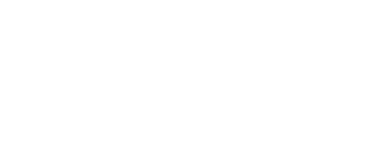
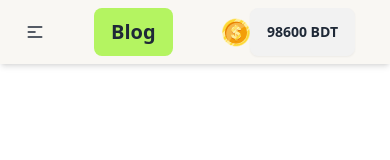
Before and after one commit to Orinakter/Assignment-5, a plain HTML site: page index.html in a window 390 px wide. Drawn offline with nearby package versions, Linux system fonts and the light colour scheme.

Commit message:
finish navbar part

```diff
--- a/index.html
+++ b/index.html
@@ -13,13 +13,73 @@
 
     <!-- Tailwind cdn link -->
     <script src="https://cdn.tailwindcss.com"></script>
+    <script>
+      tailwind.config = {
+        theme: {
+          extend: {
+            colors: {
+              clifford: '#da373d',
+              navcolor: '#F9F7F3',
+              navbutton: 'rgb(180, 244, 97)',
+
+
+
+
+            }
+          }
+        }
+      }
+    </script>
 
 </head>
-<body>
+ <body class="container mx-auto bg-gray-100">
+    <header class="sticky top-0 z-50 bg-navcolor shadow-md">
+        <div class="navbar bg-navcolor">
+            <div class="navbar-start ">
+              <div class="dropdown">
+                <div tabindex="0" role="button" class="btn btn-ghost lg:hidden">
+                  <svg
+                    xmlns="http://www.w3.org/2000/svg"
+                    class="h-5 w-5"
+                    fill="none"
+                    viewBox="0 0 24 24"
+                    stroke="currentColor">
+                    <path
+                      stroke-linecap="round"
+                      stroke-linejoin="round"
+                      stroke-width="2"
+                      d="M4 6h16M4 12h8m-8 6h16" />
+                  </svg>
+                </div>
+
+              </div>
+
+              <a class="btn btn-ghost text-xl bg-navbutton ml-8">Blog</a>
+
+            </div>
+            <div class="navbar-center hidden lg:flex">
+              <ul class="menu menu-horizontal px-1">
+                <li><a><img src="./assets/logo.png" alt=""></a></li>
+
+                <li class="text-3xl font-bold"><a>Donate Bangladesh</a></li>
+              </ul>
+            </div>
+            <div class="navbar-end flex justify-center items-center">
+                <img src="./assets/coin.png" alt="">
+              <a class="btn">98600 BDT</a>
+            </div>
+          </div>
+        </header>
+        <main>
+          <section>
+
+          </section>
+        </main>
 
 
 
 
     <script src="./js/index.js"></script>
 </body>
+
 </html>
```
Also changed, not shown: tailwind.config.js (deleted, +0 -9 lines).
